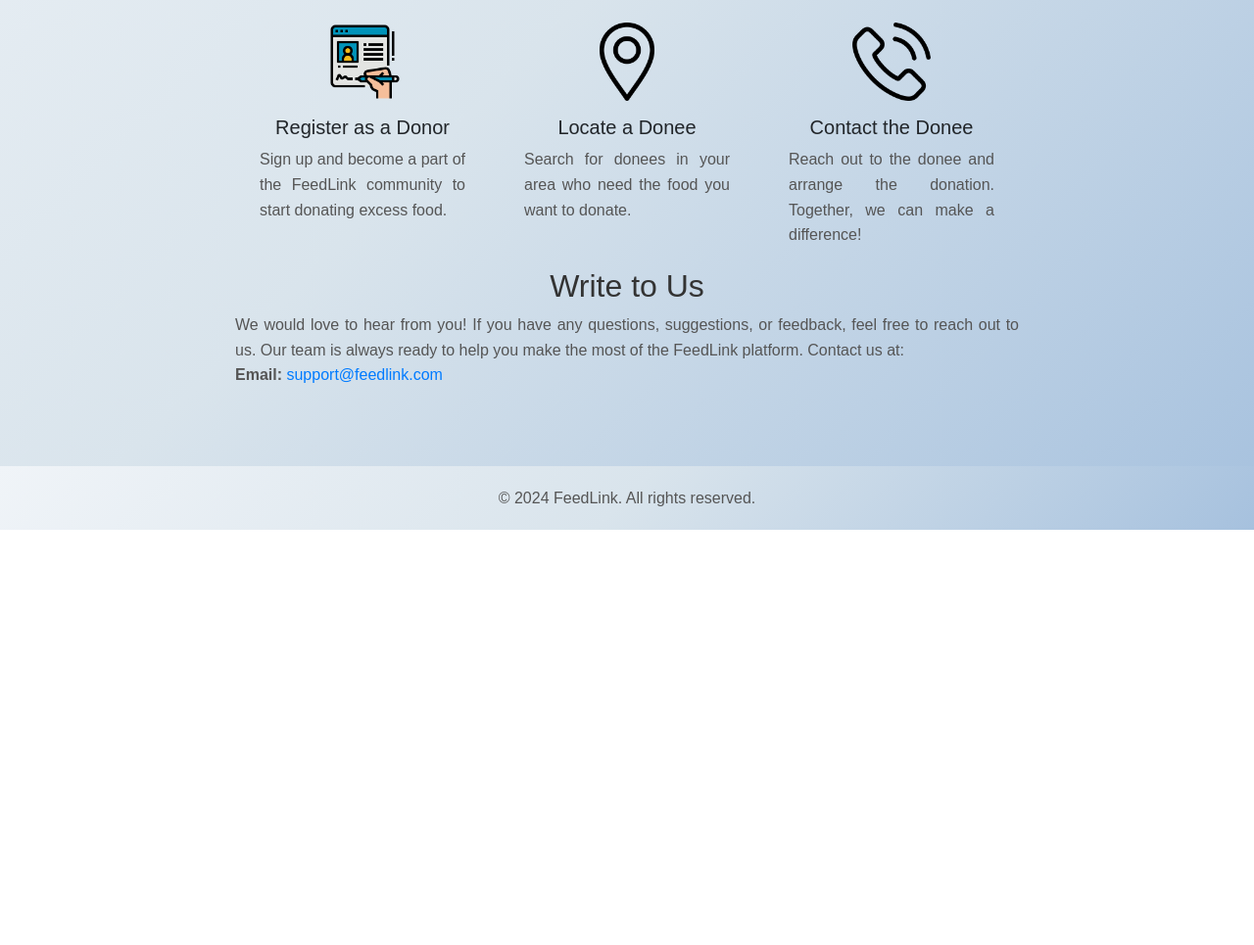
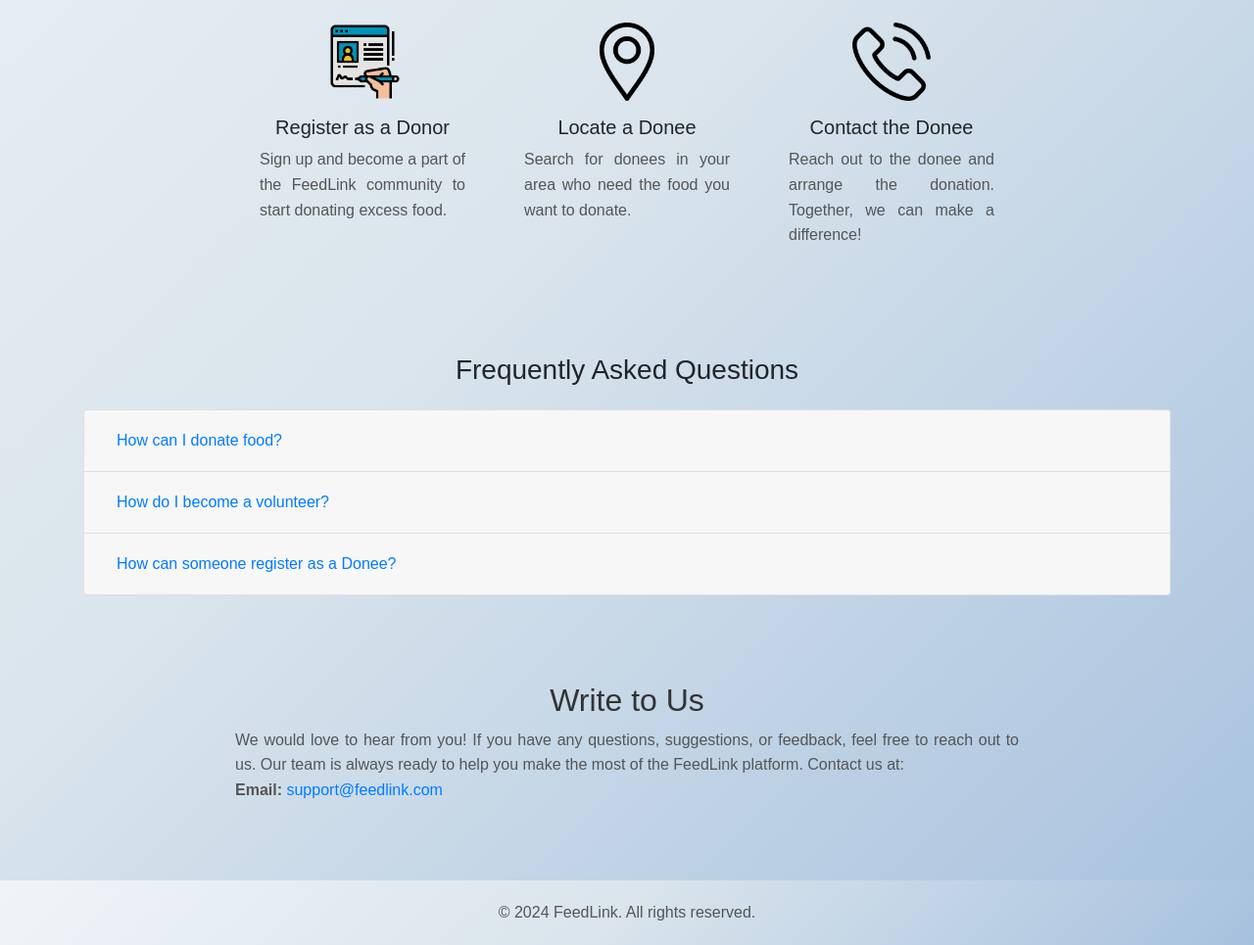
Before and after one commit to Prathamesh-Punde/feedlink22, a plain HTML site: page client/about.html in a window 1280 px wide. Shown: the part 625-1590 px from the top of the page at 98% size. Before the commit the page ends 1166 px from the top, so only its background shows below. Drawn offline with nearby package versions, Linux system fonts and the light colour scheme.

Commit message:
Updated about.html
Added FYQ in about section

```diff
--- a/client/about.html
+++ b/client/about.html
@@ -70,6 +70,59 @@
         </div>
 
 
+<!-- FAQ Section -->
+<section class="faq-section container mt-5 mb-5">
+  <h3 class="text-center mb-4">Frequently Asked Questions</h3>
+
+  <div class="accordion" id="faqAccordion">
+    <div class="card">
+      <div class="card-header" id="faq1">
+        <h5 class="mb-0">
+          <button class="btn btn-link" type="button" data-toggle="collapse" data-target="#answer1" aria-expanded="true" aria-controls="answer1">
+            How can I donate food?
+          </button>
+        </h5>
+      </div>
+      <div id="answer1" class="collapse" aria-labelledby="faq1" data-parent="#faqAccordion">
+        <div class="card-body">
+          You can donate food through our <a href="donate.html">Donate Page</a>. Just follow the instructions there.
+        </div>
+      </div>
+    </div>
+
+    <div class="card">
+      <div class="card-header" id="faq2">
+        <h5 class="mb-0">
+          <button class="btn btn-link collapsed" type="button" data-toggle="collapse" data-target="#answer2" aria-expanded="false" aria-controls="answer2">
+            How do I become a volunteer?
+          </button>
+        </h5>
+      </div>
+      <div id="answer2" class="collapse" aria-labelledby="faq2" data-parent="#faqAccordion">
+        <div class="card-body">
+          You can register as a volunteer using our <a href="YOUR_VOLUNTEER_FORM_LINK" target="_blank">Volunteer Form</a>.
+        </div>
+      </div>
+    </div>
+
+    <div class="card">
+      <div class="card-header" id="faq3">
+        <h5 class="mb-0">
+          <button class="btn btn-link collapsed" type="button" data-toggle="collapse" data-target="#answer3" aria-expanded="false" aria-controls="answer3">
+            How can someone register as a Donee?
+          </button>
+        </h5>
+      </div>
+      <div id="answer3" class="collapse" aria-labelledby="faq3" data-parent="#faqAccordion">
+        <div class="card-body">
+          You can register as a Donee through our <a href="YOUR_DONEE_FORM_LINK" target="_blank">Donee Form</a>.
+        </div>
+      </div>
+    </div>
+  </div>
+</section>
+
+
         <!-- Write to Us Section -->
 
         <h2>Write to Us</h2>
@@ -84,6 +137,8 @@
     <footer style=" background: linear-gradient(135deg, #f0f4f8, #d9e4ec, #a6c1de);">
         <p style="text-align: center;">&copy; 2024 FeedLink. All rights reserved.</p>
     </footer>
+<script src="https://code.jquery.com/jquery-3.5.1.slim.min.js"></script>
+<script src="https://cdn.jsdelivr.net/npm/bootstrap@4.5.2/dist/js/bootstrap.bundle.min.js"></script>
 
 </body>
 
```
